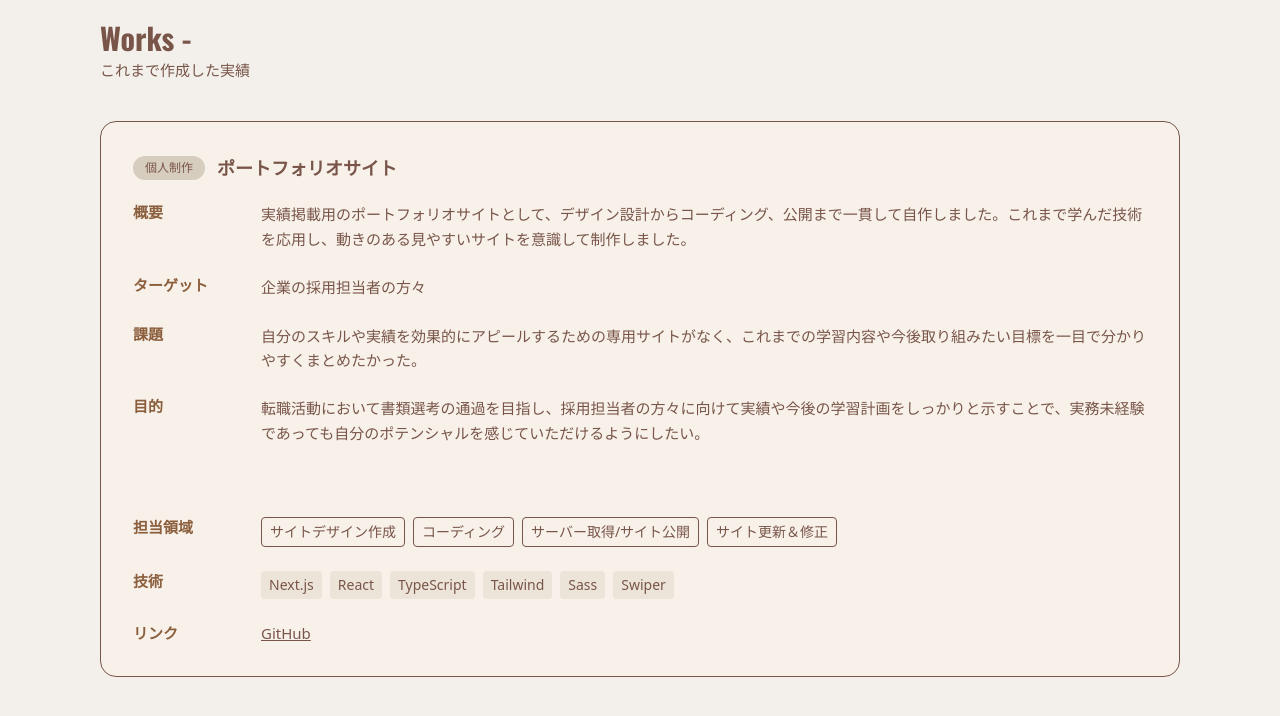
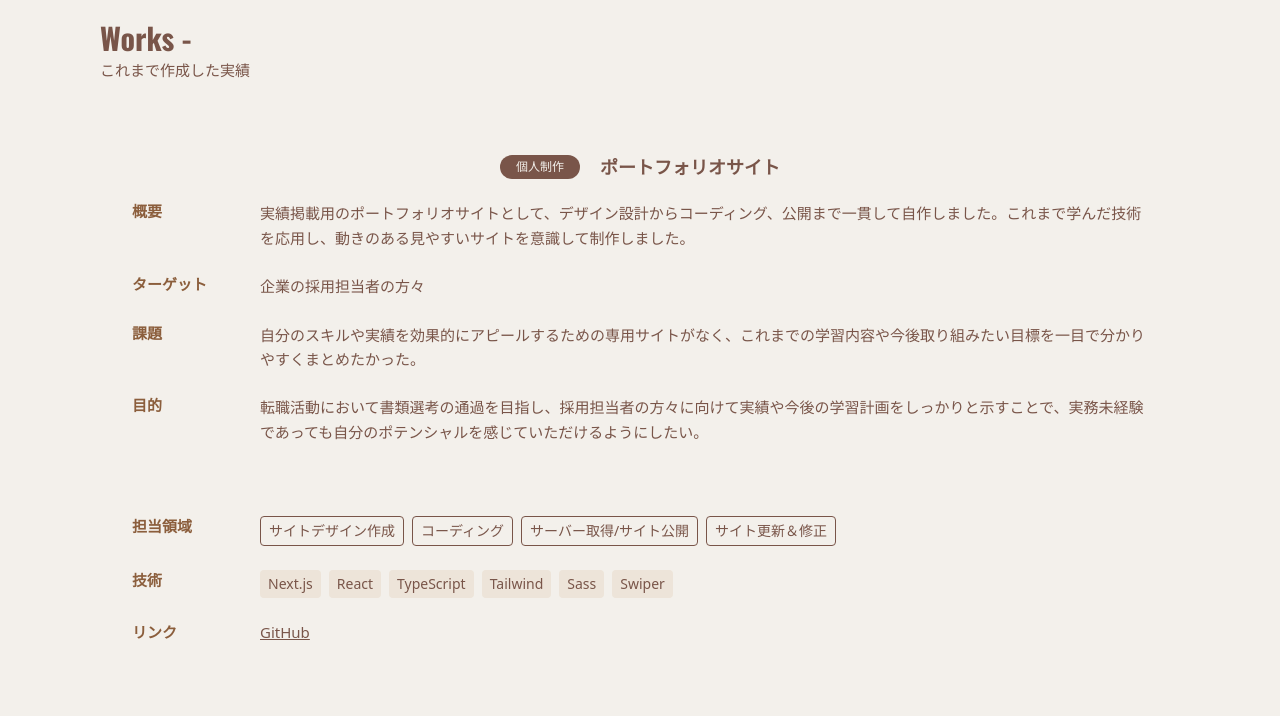
Before and after one commit to Naoya-0213/My-Portfolio-site-_ver.2, a Next.js app: page /work/portfolio in a window 1280 px wide. Shown: the top 716 px of the page. Built offline with nearby package versions, Linux system fonts and the light colour scheme.

Commit message:
タイトル完了_20251016_07-27

```diff
--- a/src/app/(naoya-portfolio)/work/components/WorkSectionCard.tsx
+++ b/src/app/(naoya-portfolio)/work/components/WorkSectionCard.tsx
@@ -10,23 +10,22 @@ const WorkSectionCard = ({ data }: WorkSectionCardProps) => {
   const { title, badge, sections, scope, tech, links } = data;
 
   return (
-    <div className="mt-5">
+    <div className="mt-5 px-2">
       <SectionCard title="Works -" subTitle="これまで作成した実績" id="work">
-        <div>
+        <article className="sm:p-8">
           {/* イメージ画像 */}
           <div></div>
 
-          {/* 詳細説明 */}
-          <div>{/* タイトル */}</div>
-
-          <article className="rounded-2xl border bg-[#F7F1EA] p-5 sm:p-8">
-            <header className="mb-5 flex items-center gap-3">
+          {/* タイトル */}
+          <header className="pc:justify-center mb-5 flex items-center gap-5 max-[350px]:flex-col max-[350px]:items-start max-[350px]:gap-2">
             {badge && (
-                <span className="rounded-full bg-[#D7CDBE] px-3 py-1 text-xs">
+              <span className="h-fit w-fit rounded-2xl bg-[#795549] px-4 py-1 text-xs text-[#f3f0eb]">
                 {badge}
               </span>
             )}
-              <h3 className="text-lg font-bold">{title}</h3>
+            <h3 className="text-lg font-bold max-[350px]:ml-3 max-[350px]:text-base">
+              {title}
+            </h3>
           </header>
 
           <dl className="space-y-6">
@@ -42,10 +41,7 @@ const WorkSectionCard = ({ data }: WorkSectionCardProps) => {
                 <dt className="font-semibold text-[#8B5E3C]">担当領域</dt>
                 <dd className="flex flex-wrap gap-2">
                   {scope.map((t) => (
-                      <span
-                        key={t}
-                        className="rounded border px-2 py-1 text-sm"
-                      >
+                    <span key={t} className="rounded border px-2 py-1 text-sm">
                       {t}
                     </span>
                   ))}
@@ -89,7 +85,6 @@ const WorkSectionCard = ({ data }: WorkSectionCardProps) => {
             ) : null}
           </dl>
         </article>
-        </div>
       </SectionCard>
     </div>
   );
```
Lines whose indentation alone changed are shown as unchanged.
